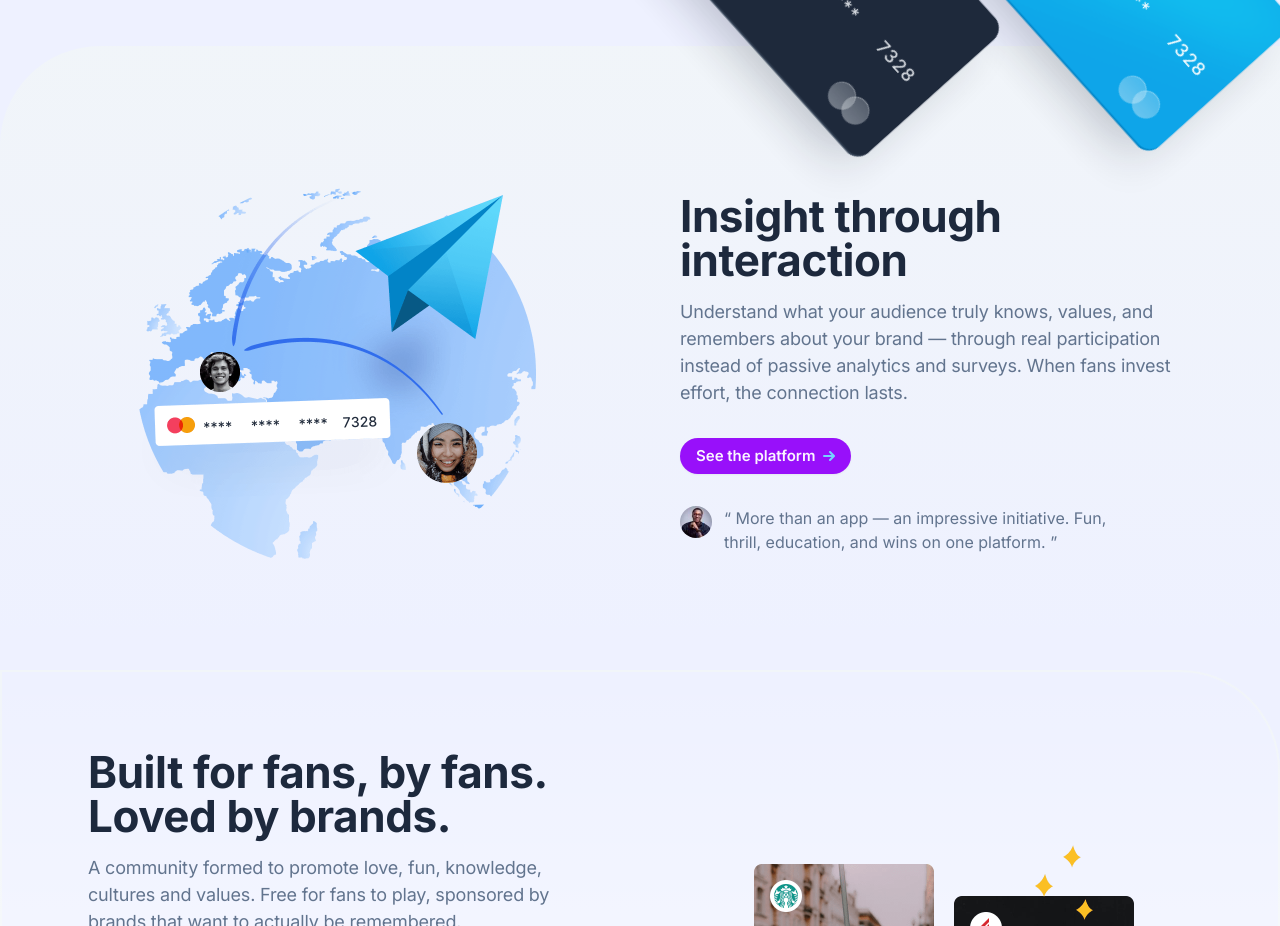
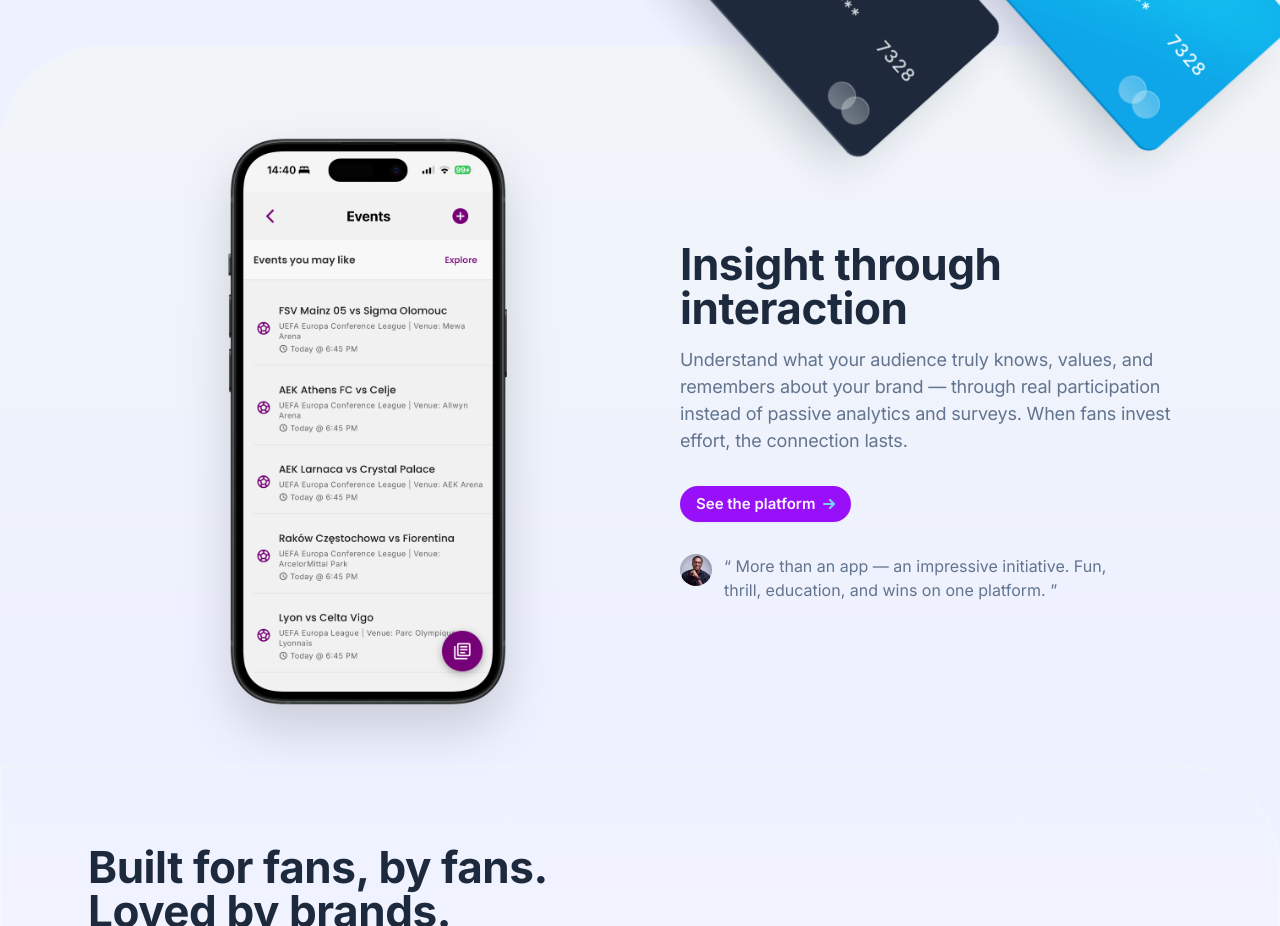
Before and after one commit to fanscontest/website, a Next.js app: page / in a window 1280 px wide. Shown: the part 1920-2846 px from the top of the page. Built offline with nearby package versions, Linux system fonts and the light colour scheme.

Commit message:
feat(section-03): swap stock features image for real Events screen mockup

```diff
--- a/components/section-03.tsx
+++ b/components/section-03.tsx
@@ -1,6 +1,6 @@
 import Image from 'next/image'
 import QuoteAuthor from '@/public/images/quote-author-02.jpg'
-import Features from '@/public/images/features-03.png'
+import AppMockup from '@/public/images/app-2.png'
 
 export default function Section03() {
   return (
@@ -58,14 +58,13 @@ export default function Section03() {
               </div>
 
               {/* Image */}
-              <div className="w-full max-w-sm md:max-w-none md:mr-8 mt-8 md:mt-0">
-                <div className="relative -mx-8 md:mx-0">
+              <div className="w-full md:flex md:justify-center md:mr-8 mt-8 md:mt-0">
+                <div className="relative max-w-[260px] sm:max-w-[300px] mx-auto">
                   <Image
-                    src={Features}
-                    className="md:max-w-none"
-                    width={496}
-                    height={496}
-                    alt="Features 03"
+                    src={AppMockup}
+                    alt="Fans Contest mobile app — Events list"
+                    className="w-full h-auto drop-shadow-2xl"
+                    sizes="(max-width: 768px) 260px, 300px"
                     data-aos="fade-up"
                     data-aos-anchor="[data-aos-id-3]"
                   />
```
